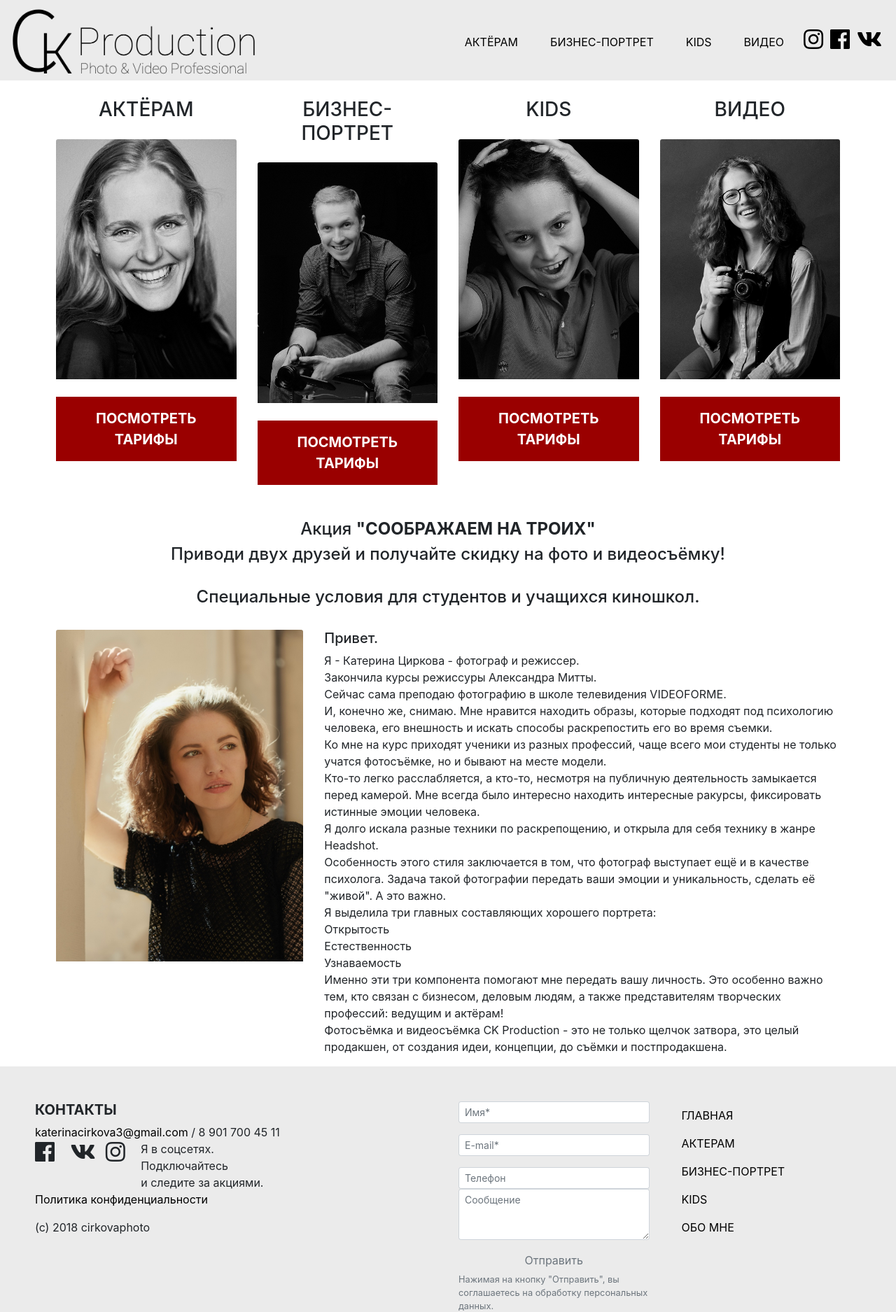
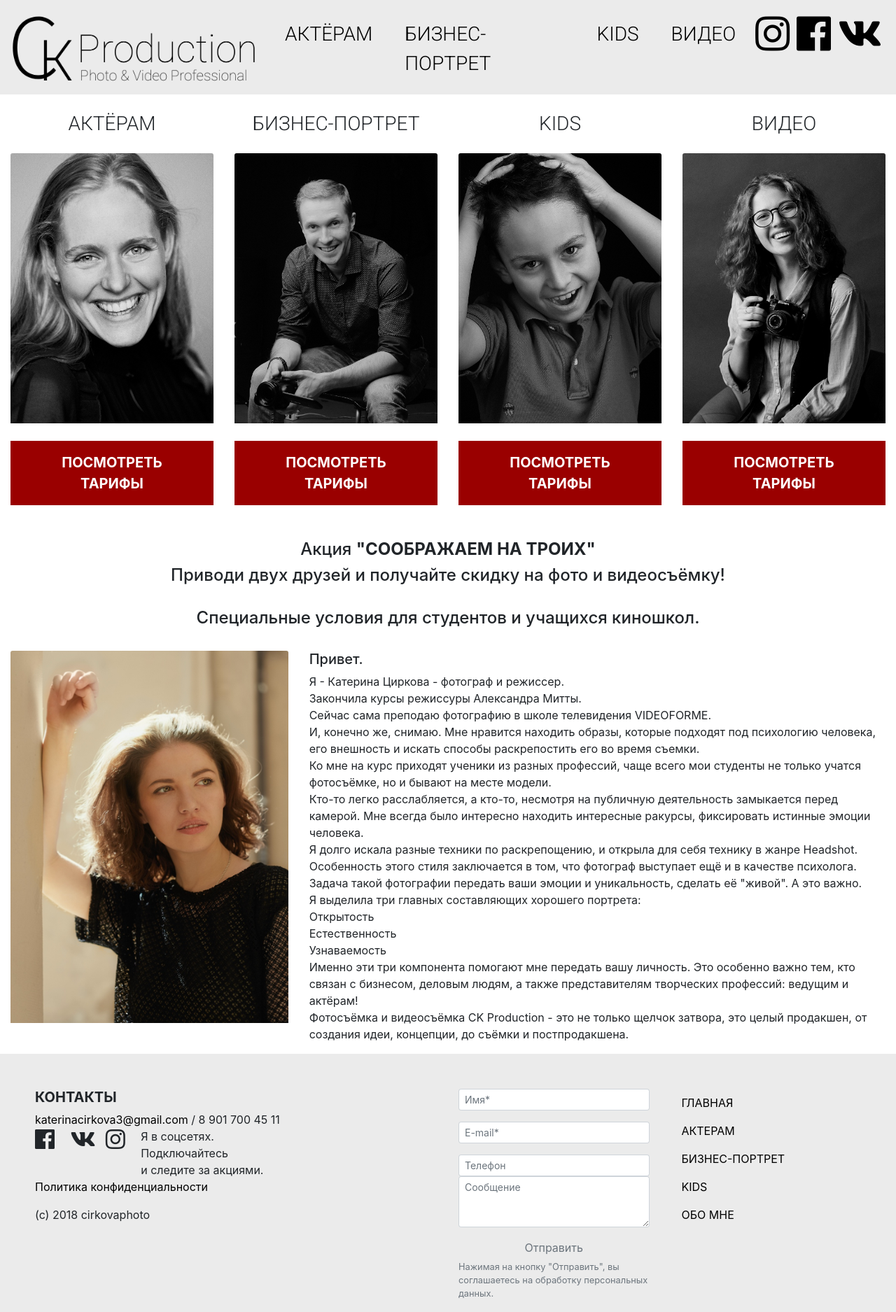
Before and after one commit to voronkin/cirkova.ru, a PHP site: page / in a window 1280 px wide. Shown: the top 1875 px of the page at 70% size. Run offline with PHP 8.4, Linux system fonts and the light colour scheme; data that the repository does not hold is empty; some libraries are stand-ins or nearby versions.

Commit message:
changed layout

```diff
--- a/css/my.css
+++ b/css/my.css
@@ -7,8 +7,11 @@
 }
 
 .navbar {
+  font-family: 'Roboto', sans-serif;
+  color: #A7A7A7;
   background-color: #EBEBEB;
   padding: 5px 15px 0px 15px;
+  font-size: 1.75rem;
 }
 
 .bg-custom {
@@ -42,6 +45,7 @@
 }
 
 .h3-custom {
+  font-family: 'Roboto', sans-serif;
 	text-align:center;
 	margin-top:25px;
 	margin-bottom:25px;
--- a/header.php
+++ b/header.php
@@ -21,7 +21,7 @@
                     <a class="nav-link" href="">ВИДЕО</a>
                 </li>
                 <li class="nav-item social">
-                  <a href="https://www.instagram.com/cirkovaprod/"><i class="fab fa-instagram fa-2x"></i></a>
+                  <a href="https://www.instagram.com/cirkovaprod"><i class="fab fa-instagram fa-2x"></i></a>
                 </li>
                 <li class="nav-item social">
                     <a href="https://www.facebook.com/cirkovaph"><i class="fab fa-facebook fa-2x"></i></a>
--- a/index.php
+++ b/index.php
@@ -5,7 +5,7 @@
     <!-- Required meta tags -->
     <meta charset="utf-8">
     <meta name="viewport" content="width=device-width, initial-scale=1, shrink-to-fit=no">
-
+    <link href="https://fonts.googleapis.com/css?family=Roboto:300" rel="stylesheet">
     <!-- Bootstrap CSS -->
     <link rel="stylesheet" href="https://stackpath.bootstrapcdn.com/bootstrap/4.1.3/css/bootstrap.min.css" integrity="sha384-MCw98/SFnGE8fJT3GXwEOngsV7Zt27NXFoaoApmYm81iuXoPkFOJwJ8ERdknLPMO" crossorigin="anonymous">
 
@@ -17,7 +17,8 @@
   <body>
     <!-- header -->
     <?php include 'header.php';?>
-    <div class="container">
+    <!-- div container -->
+    <div class="container-fluid">
       <!-- main-->
       <div class="row">
         <div class="col-sm-3">
```
